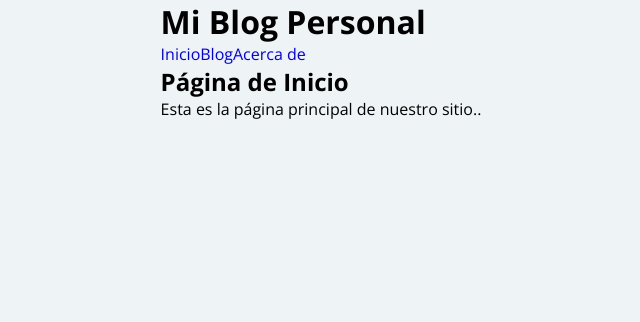
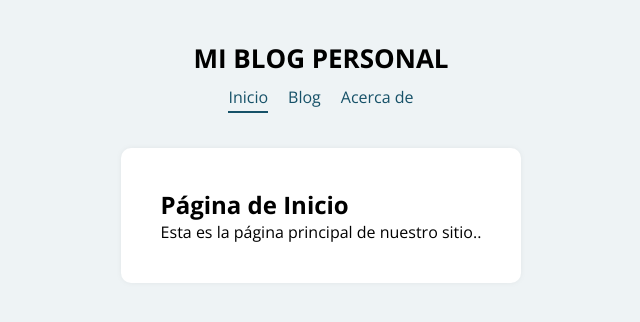
Before and after one commit to Sisifo-G/blog-react-router, a React (Create React App) app: page / in a window 1280 px wide. Shown: the top 322 px of the page, without its empty margins (319-959 px from the left). Built offline with nearby package versions, Linux system fonts and the light colour scheme.

Commit message:
Agregados etilos con styled Components

```diff
--- a/src/App.js
+++ b/src/App.js
@@ -1,22 +1,36 @@
 
 import React from 'react';
+import styled from 'styled-components';
 import { BrowserRouter, Route } from 'react-router-dom';
 import Header from './components/Header';
 import Inicio from './components/Inicio';
 import Blog from './components/Blog';
 import AcercaDe from './components/AcercaDe';
 
+const ContenedorPrincipal = styled.div`
+  padding: 40px;
+  width: 90%auto;
+  max-width: 700px;
+`;
+
+const Main = styled.main`
+  background: #FFF;
+  padding: 40px;
+  border-radius: 10px;
+  box-shadow: 0px 0px 5px rgba(129, 129, 129, 0.1);
+`;
+
 function App() {
   return (
     <BrowserRouter>
-      <div>
+      <ContenedorPrincipal>
         <Header />
-        <main>
+        <Main>
           <Route path="/" exact={true} component={Inicio} />
           <Route path="/blog" component={Blog} />
           <Route path="/acerca-de" component={AcercaDe} />
-        </main>
-      </div>
+        </Main>
+      </ContenedorPrincipal>
     </BrowserRouter>
   );
 }
--- a/src/components/Header.js
+++ b/src/components/Header.js
@@ -1,16 +1,44 @@
 import React from 'react';
-import { Link } from 'react-router-dom';
+import { NavLink } from 'react-router-dom';
+import styled from 'styled-components';
+
+const ContenedorHeader = styled.header`
+    text-align: center;
+    margin-bottom: 40px;
+`;
+
+const Titulo = styled.h1`
+    margin-bottom: 10px;
+    font-size: 26px;
+    text-transform: uppercase;
+`;
+
+const Menu = styled.nav`
+    a{
+        text-decoration: none;
+        color: #165168;
+        margin: 0 10px;
+    }
+    a:hover{
+        color: #191668;
+    }
+
+    a.active{
+        border-bottom: 2px solid #165168;
+        padding-bottom: 3px;
+    }
+`;
 
 const Header = () => {
     return (
-        <header>
-            <h1>Mi Blog Personal</h1>
-            <nav>
-                <Link to="/">Inicio</Link>
-                <Link to="/blog">Blog</Link>
-                <Link to="/acerca-de">Acerca de</Link>
-            </nav>
-        </header>
+        <ContenedorHeader>
+            <Titulo>Mi Blog Personal</Titulo>
+            <Menu>
+                <NavLink to="/" exact={true}>Inicio</NavLink>
+                <NavLink to="/blog">Blog</NavLink>
+                <NavLink to="/acerca-de">Acerca de</NavLink>
+            </Menu>
+        </ContenedorHeader>
      );
 }
 
```
Also changed, not shown: 1 other file (tests, documents, lock files or other folders).
